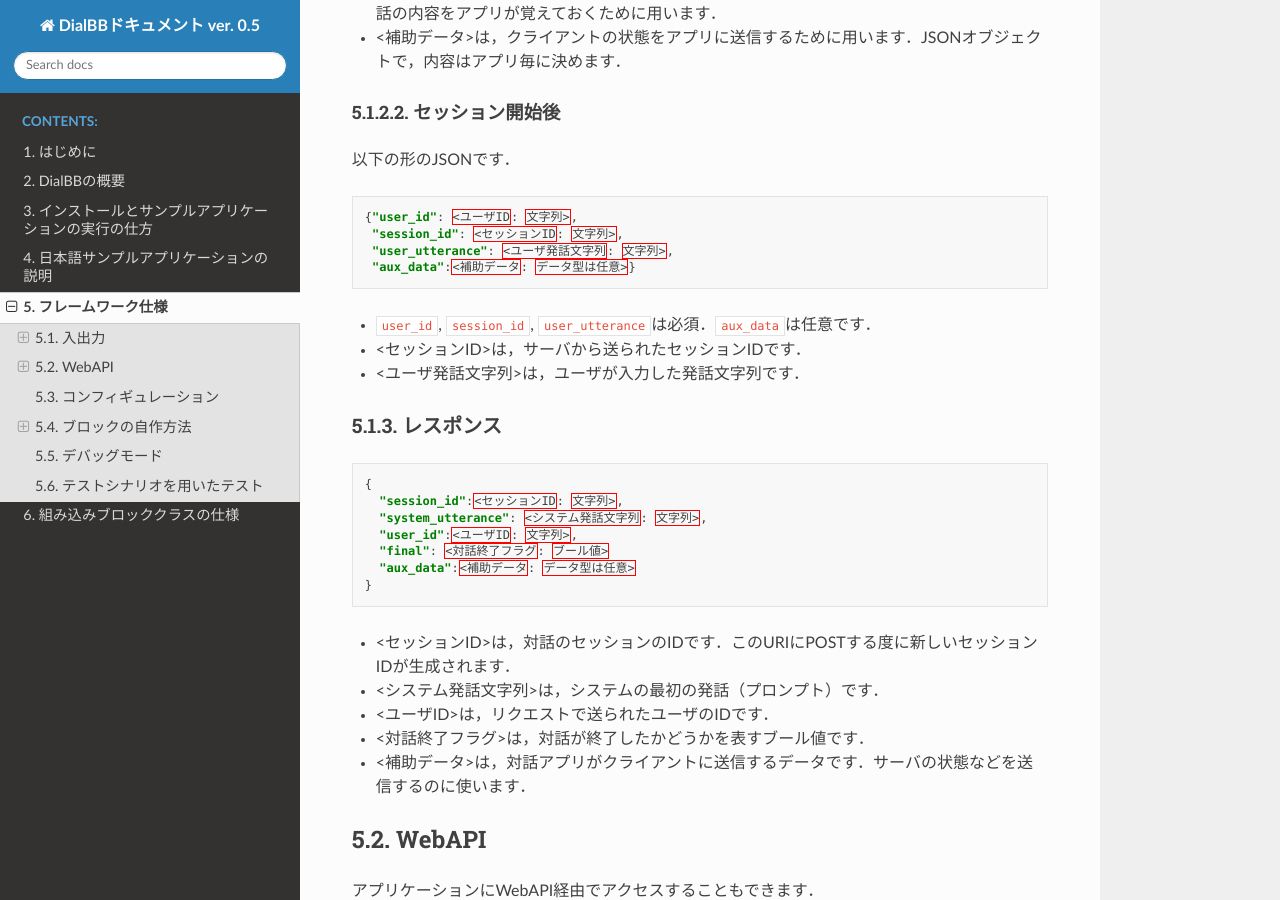
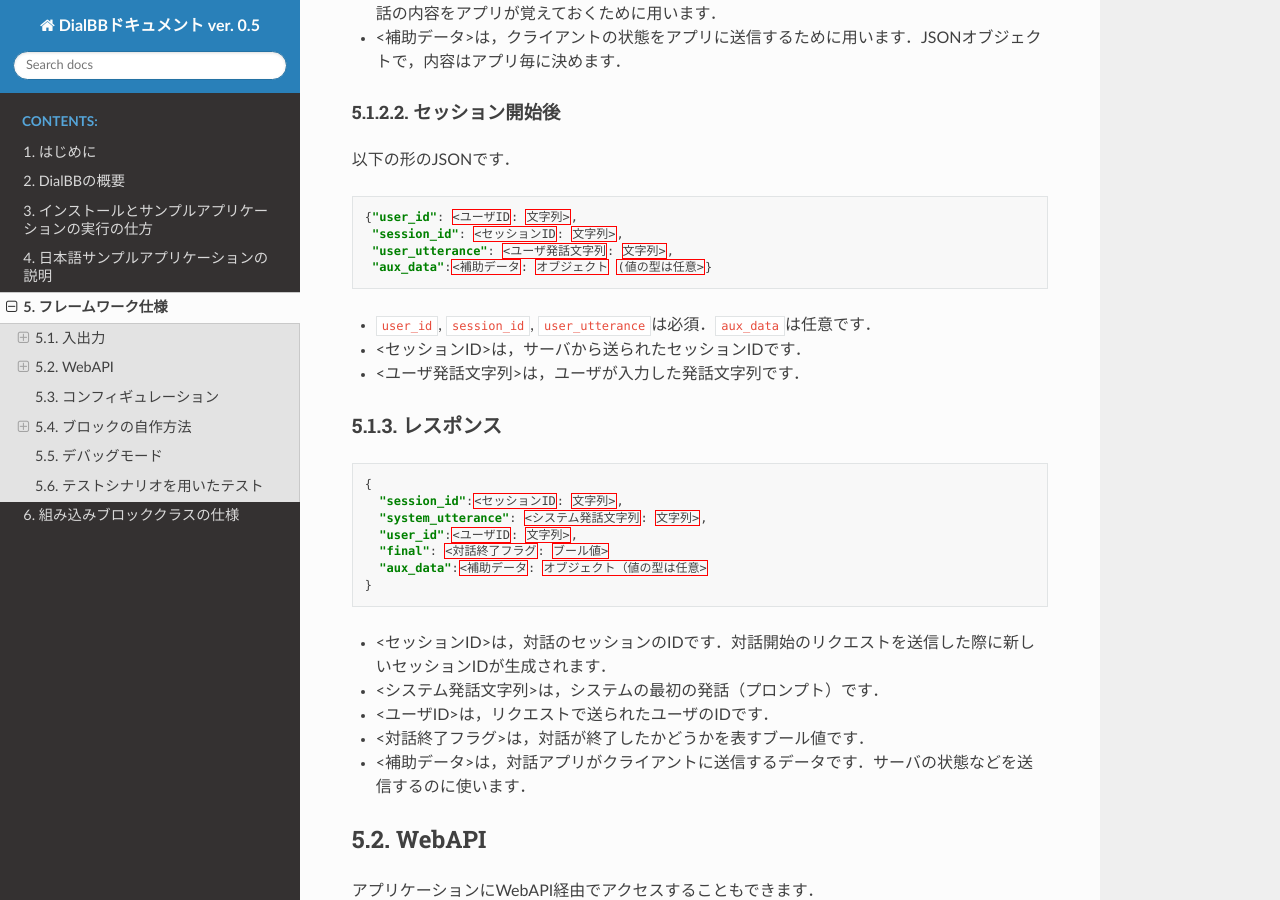
Before and after one commit to c4a-ri/dialbb, a Sphinx documentation site: the page built from docs/document-ja/source/05_framework.md, in a window 1280 px wide and 900 px high, scrolled down 1651 px. Built offline with Sphinx 7.4.7 and the Read the Docs theme 2.0.0, drawn with Linux system fonts in a browser that asks for light colours.

Commit message:
bugs in doc fixed

````diff
--- a/docs/document-ja/source/05_framework.md
+++ b/docs/document-ja/source/05_framework.md
@@ -77,7 +77,7 @@ DialBBのメインモジュールは，クラスAPI（メソッド呼び出し
   {"user_id": <ユーザID: 文字列>,
    "session_id": <セッションID: 文字列>,
    "user_utterance": <ユーザ発話文字列: 文字列>,
-   "aux_data":<補助データ: データ型は任意>}
+   "aux_data":<補助データ: オブジェクト (値の型は任意>}
   ```
 
   - `user_id`, `session_id`, `user_utterance`は必須．`aux_data`は任意です．
@@ -93,11 +93,11 @@ DialBBのメインモジュールは，クラスAPI（メソッド呼び出し
     "system_utterance": <システム発話文字列: 文字列>,
     "user_id":<ユーザID: 文字列>,
     "final": <対話終了フラグ: ブール値>
-    "aux_data":<補助データ: データ型は任意>
+    "aux_data":<補助データ: オブジェクト（値の型は任意>
   }
   ```
 
-  - <セッションID>は，対話のセッションのIDです．このURIにPOSTする度に新しいセッションIDが生成されます．
+  - <セッションID>は，対話のセッションのIDです．対話開始のリクエストを送信した際に新しいセッションIDが生成されます．
   - <システム発話文字列>は，システムの最初の発話（プロンプト）です．
   - <ユーザID>は，リクエストで送られたユーザのIDです．
   - <対話終了フラグ>は，対話が終了したかどうかを表すブール値です．
````
Also changed, not shown: 3 other files.
